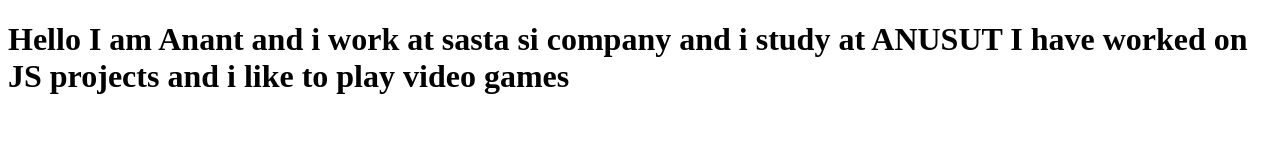
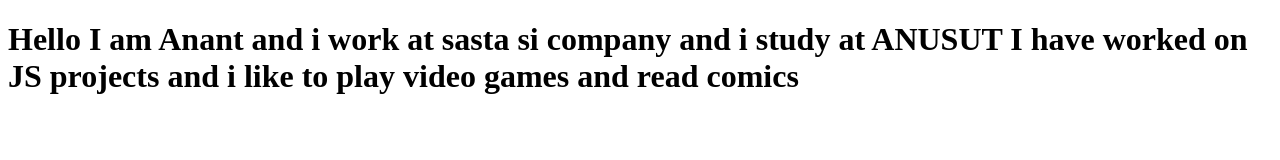
Before and after one commit to Anant-2001/Quetzalcoatl_01, a plain HTML site: page index.html in a window 1280 px wide. Drawn offline with Linux system fonts and the light colour scheme.

Commit message:
added comic

```diff
--- a/index.html
+++ b/index.html
@@ -8,6 +8,6 @@
 </head>
 <body>
     <h1>Hello I am Anant and i work at sasta si company and i study at ANUSUT
-    I have worked on JS projects and i like to play video games</h1>
+    I have worked on JS projects and i like to play video games and read comics</h1>
 </body>
 </html>
```
